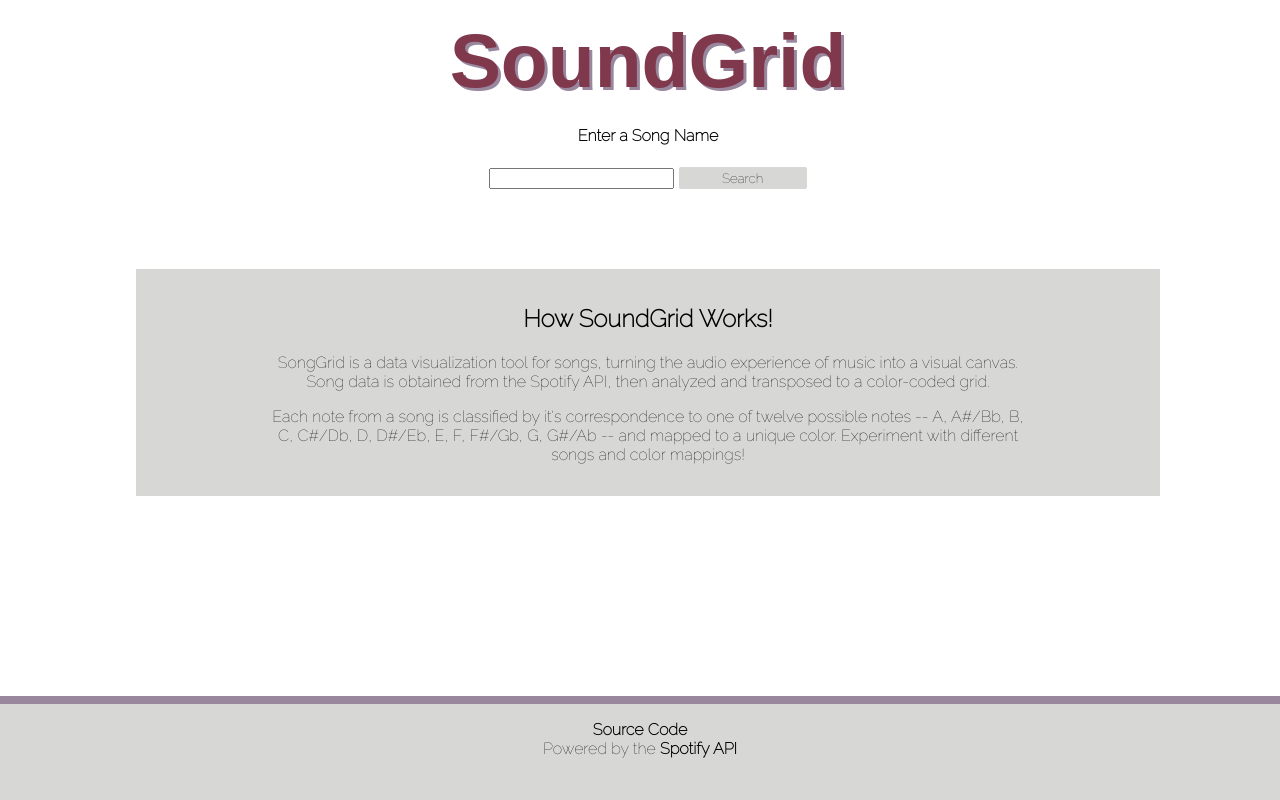
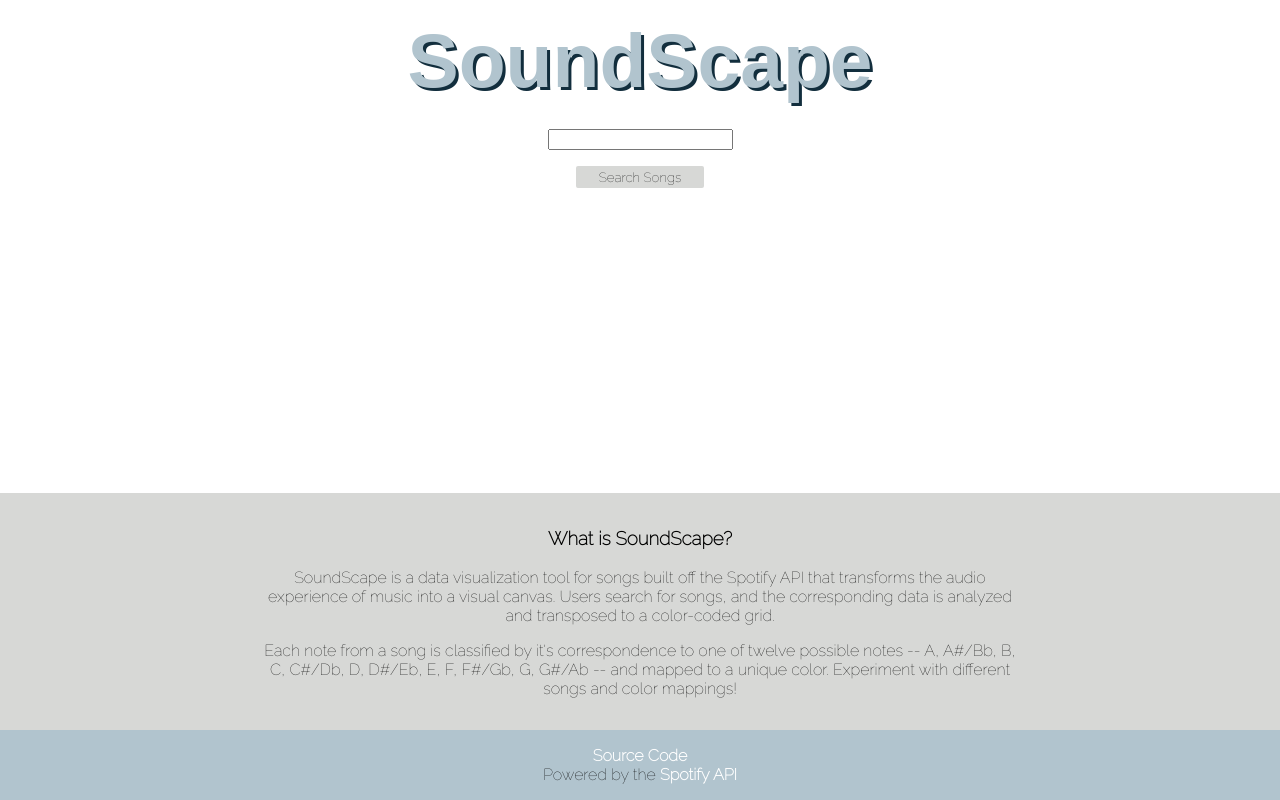
Before and after one commit to dbaris/SoundScape, a PHP site: page /public/index.html in a window 1280 px wide. Run offline with PHP 8.4, Linux system fonts and the light colour scheme; some web fonts are replaced.

Commit message:
Rename to SoundScape, update UI

```diff
--- a/package.json
+++ b/package.json
@@ -1,7 +1,7 @@
 {
-  "name": "soundgrid",
+  "name": "soundscape",
   "version": "1.0.0",
-  "description": "SoundGrid is a data visualization tool for songs built off the Spotify API, turning the audio experience of music into a visual canvas. Users search for songs, and the corresponding data is analyzed and transposed to a color-coded grid.",
+  "description": "SoundScape is a data visualization tool for songs built off the Spotify API, turning the audio experience of music into a visual canvas. Users search for songs, and the corresponding data is analyzed and transposed to a color-coded grid.",
   "main": "server.js",
   "scripts": {
     "test": "echo \"Error: no test specified\" && exit 1"
--- a/public/css/style.css
+++ b/public/css/style.css
@@ -4,14 +4,15 @@ body {
 	text-align: center;
 	font-family: "Raleway", sans-serif;
 	width: 100vw;
+	margin: 0 auto;
 }
 
 h1 {
 	font-weight: bold;
 	font-size: 6vw;
-	color: #7f384c;
+	color: #b1c4ce;
 	font-family: "Galada", sans-serif;
-	text-shadow: 3px 3px #99879e;
+	text-shadow: 3px 3px #122e3d;
 	margin-bottom: 2vh;
 	margin-top: 2vh;
 }
@@ -39,12 +40,12 @@ footer {
 	background: #d7d8d6;
 	bottom:0;
 	width: 100vw;
-	padding-top: 2vh;
-	padding-bottom: 2vh;
 	left: 0;
-	height: 8vh;
 	position: fixed;
-	border-top: 1vh solid #99879e;
+}
+
+.footerLink {
+	color: white;
 }
 
 canvas {
@@ -58,6 +59,11 @@ canvas {
 	margin-bottom: 20vh;
 }
 
+#links {
+	background: #b1c4ce;
+	padding-bottom: 2vh;
+	padding-top: 2vh;
+}
 
 #content {
 	padding: 0;
@@ -81,13 +87,19 @@ canvas {
 
 #directions {
 	background: #d7d8d6;
-	width: 60vw;
 	padding-left: 10vw;
 	padding-right: 10vw;
-	margin-left: 10vw;
-	margin-top: 10vh;
 	padding-top: 2vh;
 	padding-bottom: 2vh;
+}
+
+#directionsText {
+	margin-left: 10vw;
+	margin-right: 10vw;
+}
+
+.searchBar {
+	padding: 1vh;
 }
 
 @media only screen and (max-width: 600px) {
--- a/public/index.html
+++ b/public/index.html
@@ -12,15 +12,18 @@
 	<!-- JS -->
 	<script src="https://code.jquery.com/jquery-3.5.0.js"></script>
 
-
 </head>
 <body>
 	<div id="content">
-		<a href="/"><h1>SoundGrid</h1></a>
+		<a href="/"><h1>SoundScape</h1></a>
 		<div>
-			<h4>Enter a Song Name</h4>
-			<input type="text">
-			<button id="searchButton">Search</button>
+			<!-- <h4>Enter a Song Name</h4> -->
+			<div class="searchBar">
+				<input type="text">
+			</div>
+			<div class="searchBar">
+				<button id="searchButton">Search Songs</button>
+			</div>
 			<p id="warning"></p>
 		</div>
 		<div >
@@ -50,15 +53,20 @@
 			<canvas id="myCanvas" width="400" height="800"></canvas>
 		</div>
 	</div>
-	<div id="directions">
-			<h2>How SoundGrid Works!</h2>
-			<p>SongGrid is a data visualization tool for songs, turning the audio experience of music into a visual canvas. Song data is obtained from the Spotify API, then analyzed and transposed to a color-coded grid.</p>
+	<footer>
+		<div id="directions">
+			<div id="directionsText">
+				<h3>What is SoundScape?</h3>
+				<p>SoundScape is a data visualization tool for songs built off the Spotify API that transforms the audio experience of music into a visual canvas. Users search for songs, and the corresponding data is analyzed and transposed to a color-coded grid.</p>
 
-			<p>Each note from a song is classified by it's correspondence to one of twelve possible notes -- A, A#/Bb, B, C, C#/Db, D, D#/Eb, E, F, F#/Gb, G, G#/Ab -- and mapped to a unique color. Experiment with different songs and color mappings!</p>
+				<p>Each note from a song is classified by it's correspondence to one of twelve possible notes -- A, A#/Bb, B, C, C#/Db, D, D#/Eb, E, F, F#/Gb, G, G#/Ab -- and mapped to a unique color. Experiment with different songs and color mappings!</p>
+			</div>
 		</div>
-	<footer>
-		<div><a href="https://github.com/dbaris/SongGrid">Source Code</a></div>
-		<div>Powered by the <a href="https://developer.spotify.com/">Spotify API</a></div>
+		<div id="links">
+			<div><a class="footerLink" href="https://github.com/dbaris/SoundScape">Source Code</a></div>
+			<div>Powered by the <a class="footerLink" href="https://developer.spotify.com/">Spotify API</a></div>
+		</div>
+		</footer>
 	</footer>
 
 	<script type="text/javascript" src="public/js/colorMenu.js"></script>
--- a/public/js/main.js
+++ b/public/js/main.js
@@ -4,7 +4,8 @@ var default_colors = [ "#473230", "#aa2220", "#ce5327", "#ce8b27", "#D3906E", "#
 var noteNames = ["A", "A#/Bb", "B", "C", "C#/Db", "D",
 		         "D#/Eb", "E", "F", "F#/Gb", "G", "G#/Ab"];
 var colors = default_colors;
-var notes = []
+var notes = [];
+var beginSearch = false;
 
 
 $( document ).ready(function() {
@@ -48,6 +49,7 @@ function sanitizeString(input)
 
 function search()
 {
+	beginSearch = true;
 	clearGridCanvas();
 
 	var searchQuery =  sanitizeString($("input").first().val());
@@ -158,5 +160,8 @@ $("button#updateColor").click(function( event ) {
 });
 
 $(window).on('resize', function(){
-      updateDisplay();
+	if (beginSearch)
+	{
+		updateDisplay();
+	}
 });
```
Also changed, not shown: README.md, package-lock.json.
